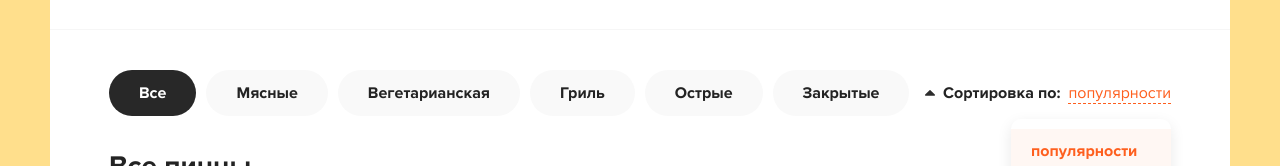
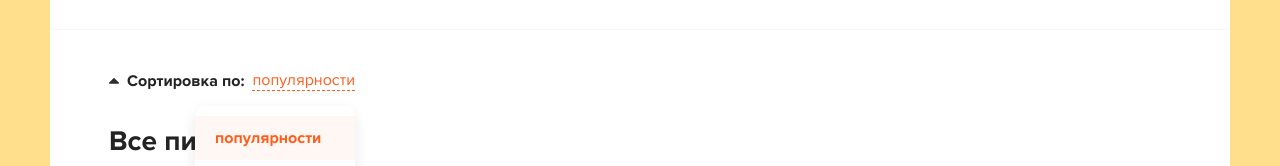
Before and after one commit to Aydayll/react-dodo-pizza, a React (Create React App) app: page / in a window 1280 px wide. Shown: the part 152-318 px from the top of the page. Built offline with nearby package versions, Linux system fonts and the light colour scheme.

Commit message:
create the categories

```diff
--- a/src/pages/home.jsx
+++ b/src/pages/home.jsx
@@ -8,16 +8,6 @@ const Home = () => {
             <div class='content'>
                 <div class='container'>
                     <div class='content__top'>
-                        <div class='categories'>
-                            <ul>
-                                <li class='active'>Все</li>
-                                <li>Мясные</li>
-                                <li>Вегетарианская</li>
-                                <li>Гриль</li>
-                                <li>Острые</li>
-                                <li>Закрытые</li>
-                            </ul>
-                        </div>
                         <Sort />
                     </div>
                     <h2 class='content__title'>Все пиццы</h2>
```
Also changed, not shown: src/components/categories/index.jsx (added, +18 -0 lines), 1 other file (tests, documents, lock files or other folders).
